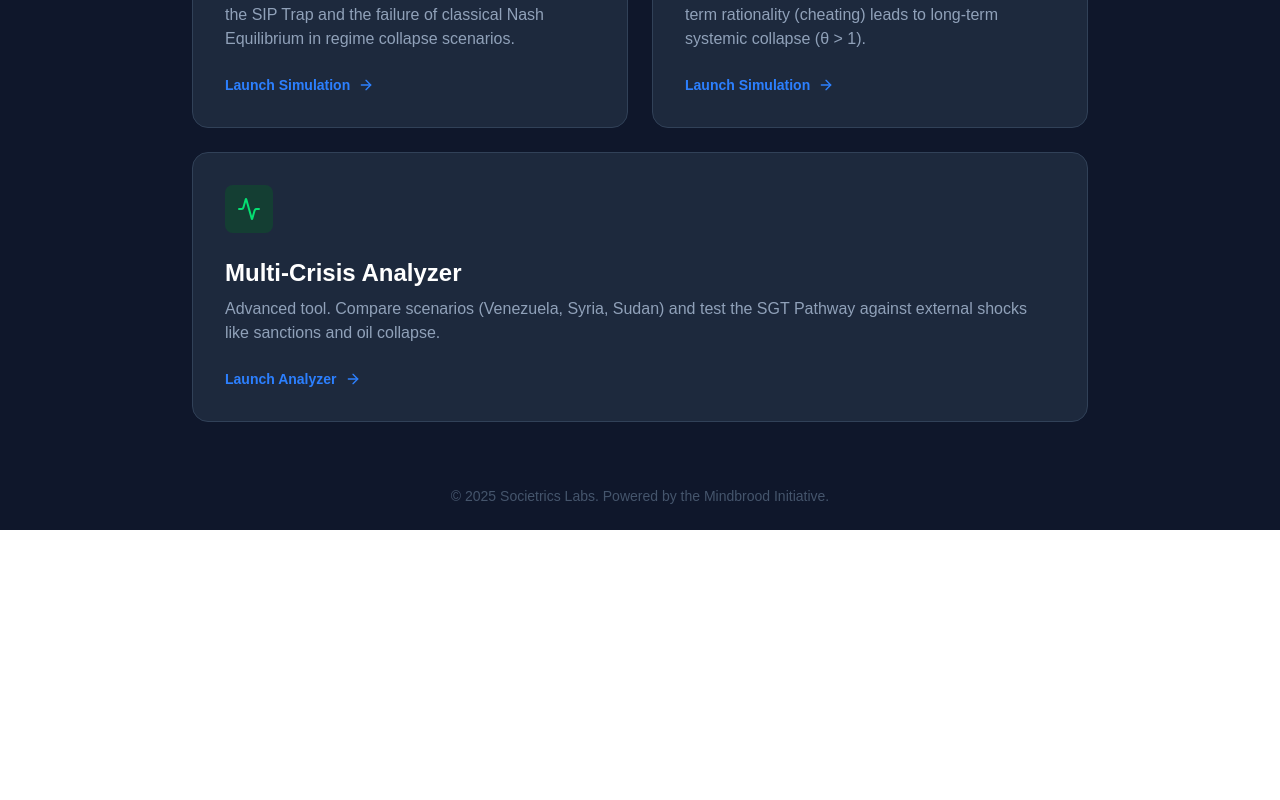
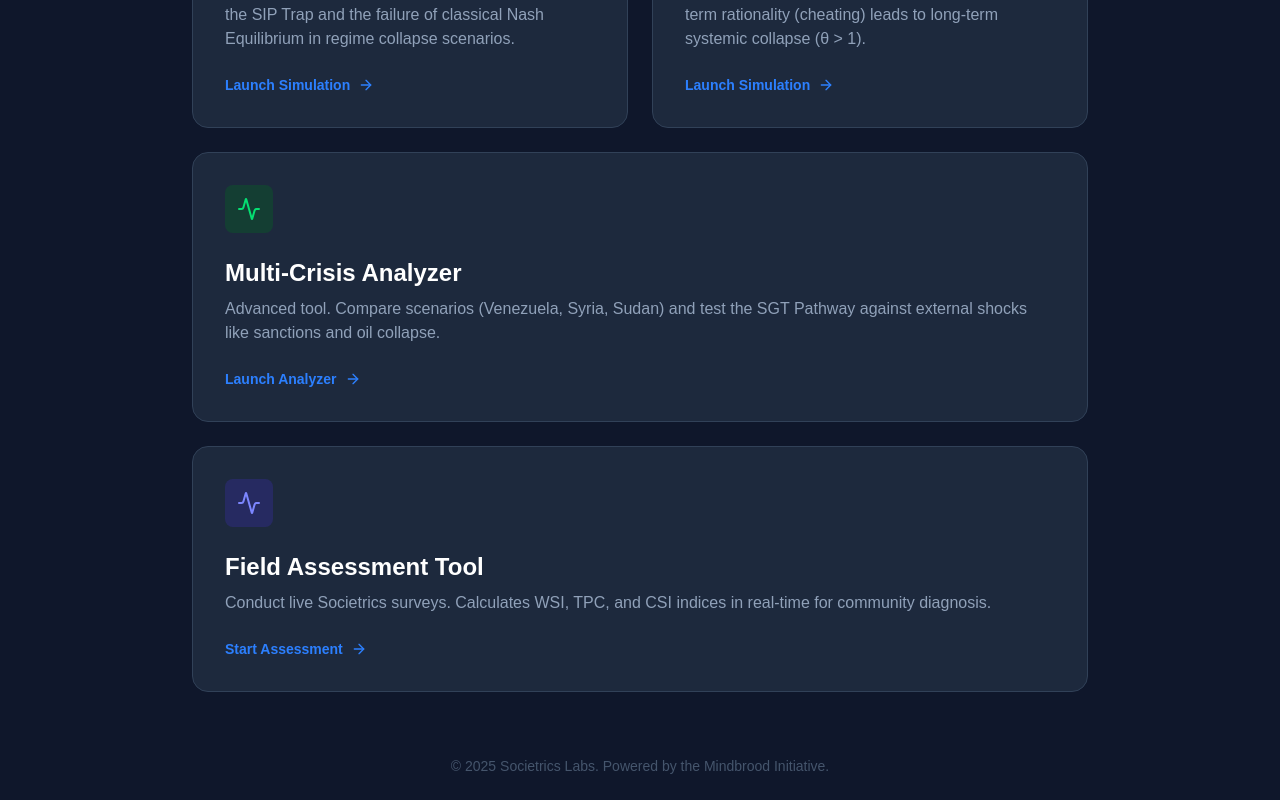
Before and after one commit to Societrics/societrics-labs-v2, a Next.js app: page / in a window 1280 px wide. Shown: the part 358-1158 px from the top of the page. Before the commit the page ends 888 px from the top, so only its background shows below. Built offline with nearby package versions, Linux system fonts and the light colour scheme.

Commit message:
new section

```diff
--- /dev/null
+++ b/app/assessment/page.tsx
@@ -0,0 +1,17 @@
+"use client";
+
+import SocietricsAssessment from '@/components/SocietricsAssessment';
+
+export default function AssessmentPage() {
+  return (
+    <main className="min-h-screen p-4 bg-slate-50 flex flex-col items-center justify-center">
+      <div className="max-w-5xl w-full">
+        <div className="text-center mb-8">
+          <h1 className="text-3xl font-bold text-slate-900">Societrics Field Assessment</h1>
+          <p className="text-slate-600">Quantitative measurement of Weight Shift Index (WSI) and TPC Modifiers</p>
+        </div>
+        <SocietricsAssessment />
+      </div>
+    </main>
+  );
+}
--- a/app/page.tsx
+++ b/app/page.tsx
@@ -69,6 +69,22 @@ export default function Home() {
             </div>
           </Link>
 
+          {/* Card 4: Assessment Tool */}
+          <Link href="/assessment" className="group block p-8 bg-slate-800 rounded-2xl border border-slate-700 hover:border-blue-500 hover:bg-slate-750 transition-all md:col-span-2">
+            <div className="w-12 h-12 bg-indigo-900/50 rounded-lg flex items-center justify-center mb-6 group-hover:scale-110 transition-transform">
+              <Activity className="text-indigo-400" size={24} />
+            </div>
+            <h2 className="text-2xl font-bold text-white mb-2 group-hover:text-blue-400 transition-colors">
+              Field Assessment Tool
+            </h2>
+            <p className="text-slate-400 mb-6">
+              Conduct live Societrics surveys. Calculates WSI, TPC, and CSI indices in real-time for community diagnosis.
+            </p>
+            <div className="flex items-center text-sm font-bold text-blue-500">
+              Start Assessment <ArrowRight size={16} className="ml-2 group-hover:translate-x-1 transition-transform" />
+            </div>
+          </Link>
+
         </div>
 
         <footer className="mt-16 text-slate-600 text-sm">
```
Also changed, not shown: components/SocietricsAssessment.tsx (added), 1 other file (tests, documents, lock files or other folders).
